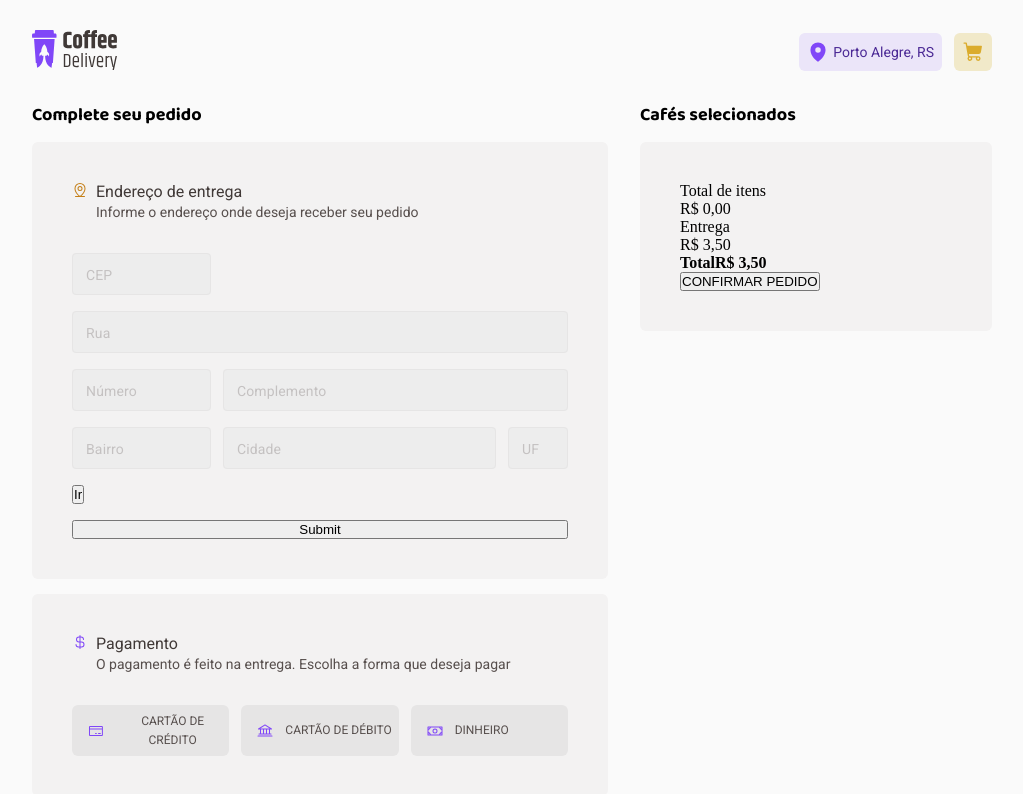
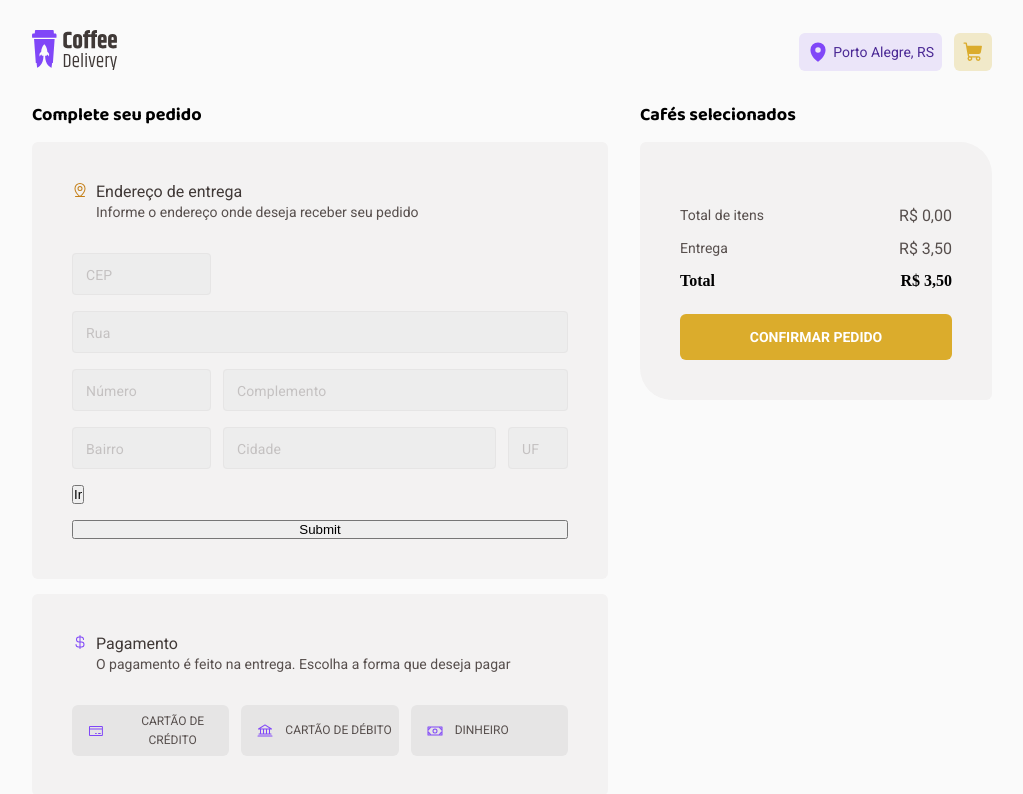
Before and after one commit to CeliceCarvalho/CoffeeDelivery, a React (Vite) app: page /checkout in a window 1280 px wide. Shown: the top 794 px of the page, without its empty margins (128-1151 px from the left). Built offline with nearby package versions, Linux system fonts and the light colour scheme.

Commit message:
15/08 - hub

```diff
--- a/src/contexts/CartContext.tsx
+++ b/src/contexts/CartContext.tsx
@@ -26,7 +26,8 @@ interface DeliveryAdress{
 interface CartContextType{
     cart: Cart
     addNewItem: (item: Item) => void
-    updateAlreadyAddedItem: (item: Item, indexItem: number) => void
+    updateAlreadyAddedItem: (item: Item) => void
+    removeItem: (item: Item) => void
     deliveryAdress: DeliveryAdress
     setDeliveryAdress: (data: DeliveryAdress) => void
 }
@@ -45,7 +46,14 @@ export function CartContextProvider({children}: CartContextProviderProps){
         }
         if(action.type == "UPDATE_ITEM"){
             return produce(state, draft => {
-                draft.items[action.payload.indexItem].quantity += action.payload.item.quantity
+                const indexItem = draft.items.findIndex(item => item.id === action.payload.item.id)
+                draft.items[indexItem].quantity = action.payload.item.quantity
+            })
+        }
+        if(action.type === "REMOVE_ITEM"){
+            return produce(state, draft => {
+                const indexItem = draft.items.findIndex(item => item.id === action.payload.item.id)
+                draft.items.splice(indexItem)
             })
         }
 
@@ -62,17 +70,24 @@ export function CartContextProvider({children}: CartContextProviderProps){
             }
         })
     }
-    function updateAlreadyAddedItem(item: Item, indexItem: number){
+
+    function updateAlreadyAddedItem(item: Item){
         dispach({
             type: "UPDATE_ITEM",
             payload: {
-                item,
-                indexItem
+                item
             }
         })
     }
 
-
+    function removeItem(item: Item){
+        dispach({
+            type: "REMOVE_ITEM",
+            payload:{
+                item
+            }
+        })
+    }
 
     function setDeliveryAdress(data: DeliveryAdress){
         setAdress(data)
@@ -97,6 +112,7 @@ export function CartContextProvider({children}: CartContextProviderProps){
             cart,
             deliveryAdress,
             setDeliveryAdress,
+            removeItem
         }}>
             {children}
         </CartContext.Provider>
--- a/src/pages/Checkout/@components/PersonalForm/index.tsx
+++ b/src/pages/Checkout/@components/PersonalForm/index.tsx
@@ -22,7 +22,7 @@ type deliveryAdressData = zod.infer<typeof deliveryAdressValidationSchema>
 
 export function PersonalForm(){
     const { setDeliveryAdress } = useContext(CartContext)
-    const { register, handleSubmit, watch, control } = useForm<deliveryAdressData>({
+    const { register, handleSubmit, control } = useForm<deliveryAdressData>({
         resolver: zodResolver(deliveryAdressValidationSchema),
     })
 
--- a/src/pages/Checkout/index.tsx
+++ b/src/pages/Checkout/index.tsx
@@ -1,59 +1,91 @@
-import { Minus, Plus, Trash } from "@phosphor-icons/react"
-import { Counter } from "../Home/@componentes/Card/styles"
-import { CheckoutContainer, ChosenCoffees, ChosenCoffeesCard } from "./styles"
-import { PersonalForm } from "./@components/PersonalForm"
-import { useContext } from "react"
-import { CartContext } from "../../contexts/CartContext"
-import { coffees } from "../../data.json"
+import { Minus, Plus, Trash } from "@phosphor-icons/react";
+import { Counter } from "../Home/@componentes/Card/styles";
+import { CheckoutContainer, ChosenCoffee, ChosenCoffees, ChosenCoffeesCard, ConfirmerButton, Container, DeleteButton, XContainer } from "./styles";
+import { PersonalForm } from "./@components/PersonalForm";
+import { useContext } from "react";
+import { CartContext } from "../../contexts/CartContext";
+import { coffees } from "../../data.json";
 
-export function Checkout(){
-    const {cart} = useContext(CartContext)
+export function Checkout() {
+  const { cart, updateAlreadyAddedItem, removeItem } = useContext(CartContext);
 
-    const total = cart.items.reduce((acc, item) => {
-        const CoffeeInCart = coffees.find(coffee => coffee.id === item.id)
-        if(CoffeeInCart){
-            return acc + item.quantity * parseFloat(CoffeeInCart.price.replace(',', '.'))
-        }else{
-            return 0
+  const subTotal = cart.items.reduce((acc, item) => {
+    const CoffeeInCart = coffees.find((coffee) => coffee.id === item.id);
+    if (CoffeeInCart) {
+      return (
+        acc + item.quantity * parseFloat(CoffeeInCart.price.replace(",", "."))
+      );
+    } else {
+      return 0;
     }
-    }, 0)
+  }, 0);
 
-    return(
+  const total = subTotal + 3.5;
+
+  function handleUpdateQuantity(id: string, operator: 1 | -1) {
+    const ItemInCart = cart.items.find((item) => item.id === id);
+
+    if (ItemInCart) {
+      const updatedItem = {
+        ...ItemInCart,
+        quantity: ItemInCart.quantity + operator,
+      };
+      updateAlreadyAddedItem(updatedItem);
+    }
+  }
+
+  function handleRemoveItem(id: string) {
+    const ItemInCart = cart.items.find((item) => item.id === id);
+    {
+      ItemInCart ? removeItem(ItemInCart) : 0;
+    }
+  }
+
+  return (
     <CheckoutContainer>
-            <PersonalForm/>
+      <PersonalForm />
       <ChosenCoffees>
         <h1>Cafés selecionados</h1>
         <ChosenCoffeesCard>
           <section>
-                        {coffees.map(coffee => {
-                            const itemInCart = cart.items.find(item => item.id === coffee.id)
-                            const quantity = itemInCart ? itemInCart.quantity : 0
+            {coffees.map((coffee) => {
+              const itemInCart = cart.items.find(
+                (item) => item.id === coffee.id
+              );
+              const quantity = itemInCart ? itemInCart.quantity : 0;
+              if (itemInCart) {
+                return (
+                  <ChosenCoffee>
+                    <img src={coffee.imgSrc}/>
+                    <article>
+                        <p>{coffee.name}</p>
+                        <section>
+                            <Counter>
+                                <Minus
+                                    onClick={() => handleUpdateQuantity(coffee.id, -1)}
+                                />
+                                <p>{quantity}</p>
+                                <Plus
+                                    onClick={() => handleUpdateQuantity(coffee.id, 1)}
+                                />
+                            </Counter>
+                            <DeleteButton onClick={() => handleRemoveItem(coffee.id)}>
+                                <Trash size={16} />
+                                <h6>REMOVER</h6>
+                            </DeleteButton>
+                        </section>
+                    </article>
 
-                            if(itemInCart){
-                                return(
-                                    <div>
-                                        <img src={coffee.imgSrc} />
-                                        <p>{coffee.name}</p>
-                                        <Counter>
-                                            <Minus/>
-                                            <p>{quantity}</p>
-                                            <Plus/>
-                                        </Counter>
-                                        <button>
-                                            <Trash size={8}/>
-                                            Remover
-                                        </button>
                     <span>R$ {coffee.price}</span>
-                                    </div>
-                                )
+                  </ChosenCoffee>
+                );
               }
-                        })
-                        }
-
+            })}
           </section>
+            <article>
             <section>
                 <span>Total de itens</span>
-                        <p>R$ {total.toFixed(2).replace('.',',')}</p>
+                <p>R$ {subTotal.toFixed(2).replace(".", ",")}</p>
             </section>
             <section>
                 <span>Entrega</span>
@@ -61,13 +93,12 @@ export function Checkout(){
             </section>
             <section>
                 <strong>Total</strong>
-                        <strong>R$ 3,50</strong>
+                <strong>R$ {total.toFixed(2).replace(".", ",")}</strong>
             </section>
-                    <button>
-                        CONFIRMAR PEDIDO
-                    </button>
+            </article>
+          <ConfirmerButton><p>CONFIRMAR PEDIDO</p></ConfirmerButton>
         </ChosenCoffeesCard>
       </ChosenCoffees>
     </CheckoutContainer>
-    )
+  );
 }
--- a/src/pages/Checkout/styles.ts
+++ b/src/pages/Checkout/styles.ts
@@ -10,17 +10,112 @@ export const CheckoutContainer = styled.main`
     h1{
         ${props => props.theme.titles.XS}
     }
-
 `
 
 export const ChosenCoffees = styled.div`
     width: 40%;
 `
 export const ChosenCoffeesCard = styled.div`
+    display: flex;
+    flex-direction: column;
+    gap: 24px;
     margin-top: 15px;
     padding: 40px;
     background-color: ${props => props.theme.colors.base.card};
     flex: 1;
 
+    border-radius: 6px 32px 6px 32px;
+
+    section{
+        display: flex;
+        justify-content: space-between;
+
+        span{
+            ${props => props.theme.texts.S_regular}
+            color: ${props => props.theme.colors.base.text};
+        }
+        p{
+            ${props => props.theme.texts.M_regular}
+            color: ${props => props.theme.colors.base.text};
+        }
+    }
+
+    article{
+        display: flex;
+        flex-direction: column;
+        gap: 12px;
+    }
+`
+
+export const ChosenCoffee = styled.div`
+    display: flex;
+    gap: 20px;
+    padding-bottom: 32px;
+
+    border-bottom: 1px solid ${props => props.theme.colors.base.button} ;
+
+    img{
+        width: 64px;
+    }
+
+    p{
+        ${props => props.theme.texts.M_regular}
+        color: ${props => props.theme.colors.base.subtitle};
+    }
+
+    article{
+        display: flex;
+        flex-direction: column;
+        gap: 8px;
+
+        section{
+            display: flex;
+            flex-direction: row;
+            gap: 8px;
+        }
+    }
+
+    span{
+        ${props => props.theme.texts.M_bold}
+        color: ${props => props.theme.colors.base.text};
+    }
+
+
+`
+
+export const DeleteButton = styled.div`
+    background-color: ${props => props.theme.colors.base.button};
+    color: ${props => props.theme.colors.base.text};
+
+    display: flex;
+    flex-direction: row;
+    gap: 4px;
+    justify-content: center;
+    align-items: center;
+    padding: 8px;
+
     border-radius: 6px;
+
+    h6{
+        ${props => props.theme.button.M}
+    }
+
+    svg{
+        color: ${props => props.theme.colors.brand.purple};
+    }
 `
+
+export const ConfirmerButton = styled.button`
+    background-color: ${props => props.theme.colors.brand.yellow};
+    border: none;
+    border-radius: 6px;
+
+    color: ${props => props.theme.colors.base.white};
+
+    padding: 12px 8px;
+
+    p{
+        ${props => props.theme.button.G}
+    }
+
+`
--- a/src/pages/Home/@componentes/Card/index.tsx
+++ b/src/pages/Home/@componentes/Card/index.tsx
@@ -32,7 +32,7 @@ export function Card({coffee}: Props){
         setQuantity(Quantity + 1)
     }
 
-    function handleRemoveQuantity(){
+    function handleReduceQuantity(){
         setQuantity(Quantity - 1)
     }
 
@@ -46,7 +46,7 @@ export function Card({coffee}: Props){
         const isAlreadyAdded = cart.items.findIndex((item) => item.id == newItem.id)
 
         if(isAlreadyAdded >= 0){
-            updateAlreadyAddedItem(newItem, isAlreadyAdded)
+            updateAlreadyAddedItem(newItem)
         } else {
             addNewItem(newItem)
         }
@@ -72,7 +72,7 @@ export function Card({coffee}: Props){
                 <Actions>
                     <Counter>
                         <div>
-                            <Minus onClick={handleRemoveQuantity}/>
+                            <Minus onClick={handleReduceQuantity}/>
                         </div>
                         <p>{Quantity}</p>
                         <div>
```
Lines whose indentation alone changed are shown as unchanged.
